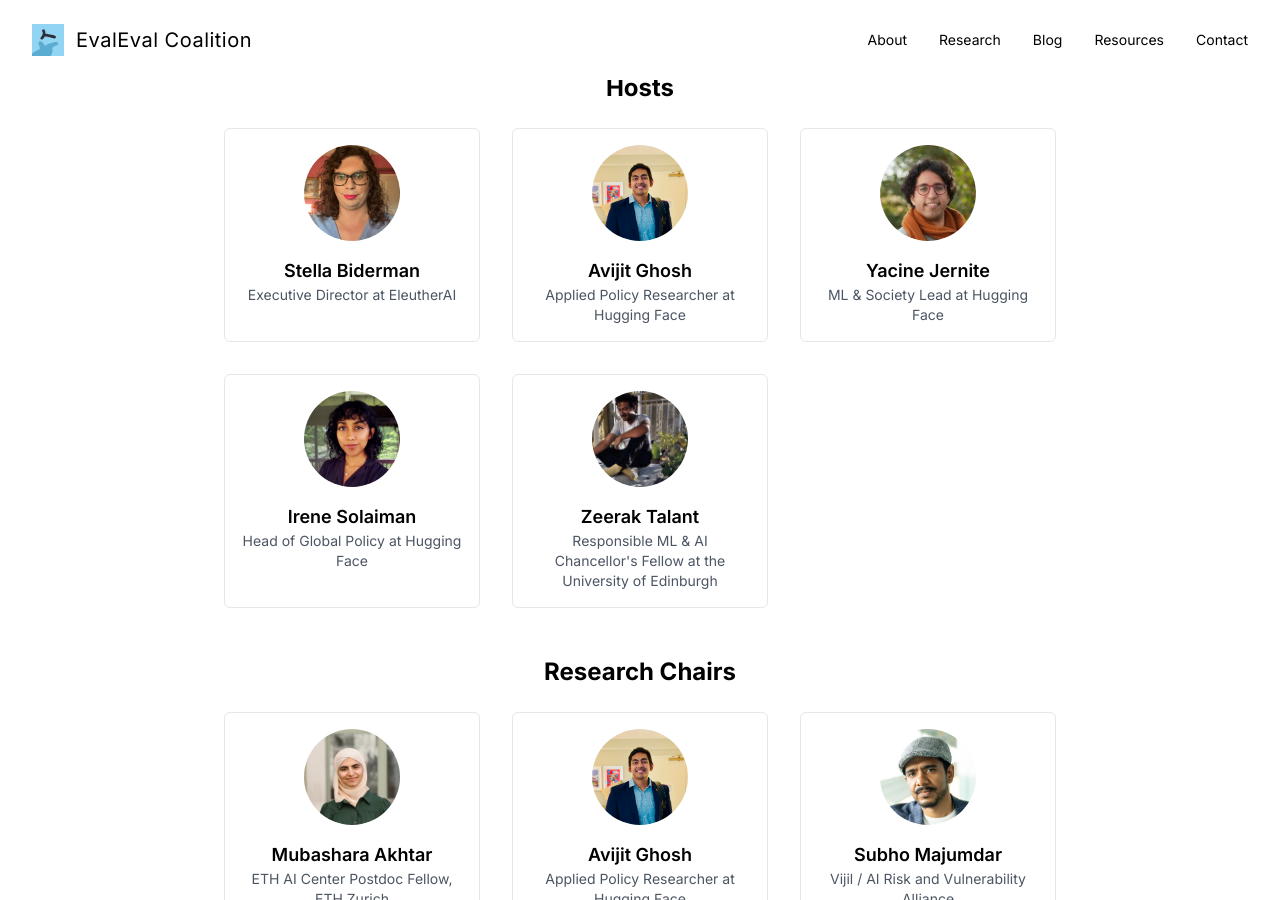
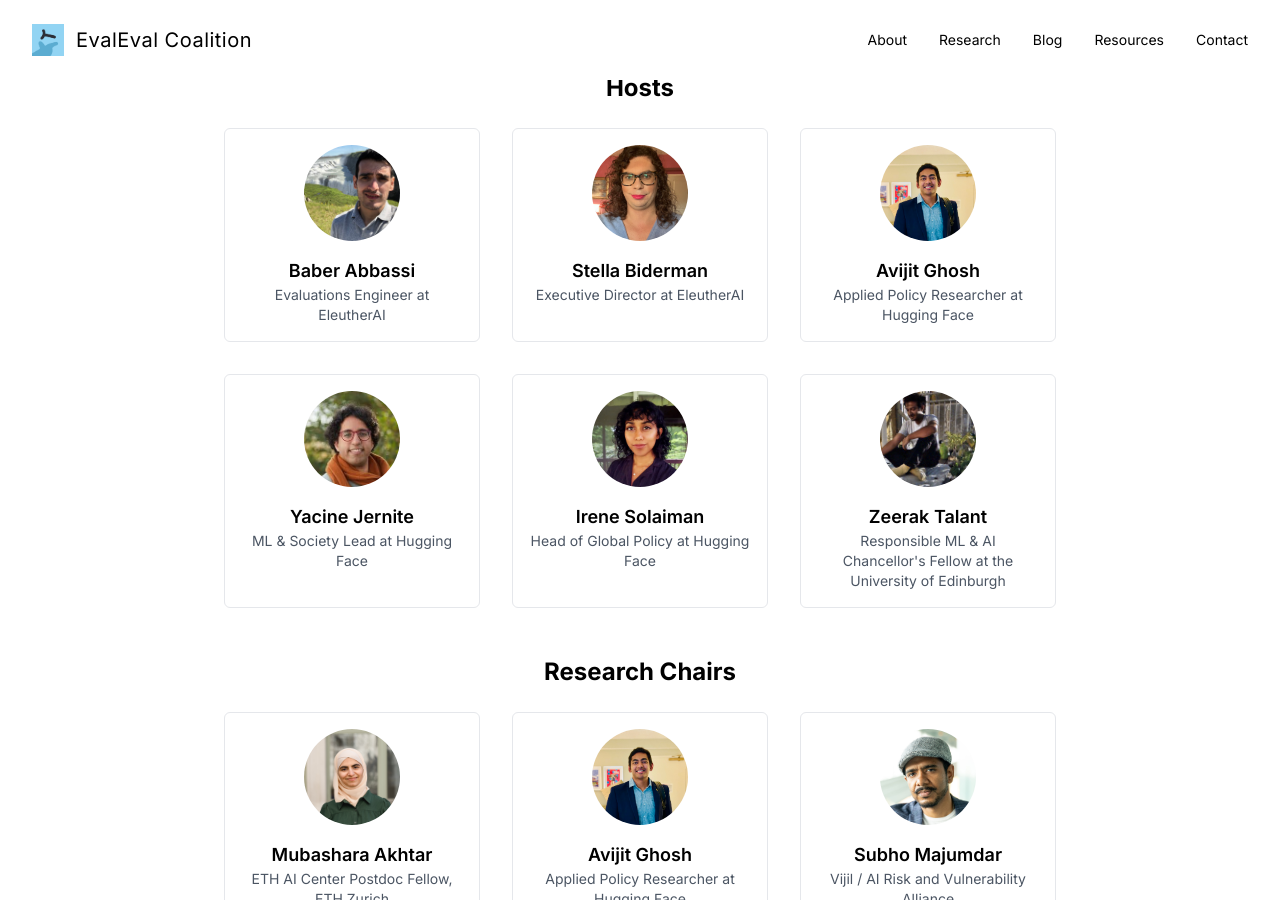
Before and after one commit to evaleval/evaleval.github.io, a Jekyll site: the page built from about.md, in a window 1280 px wide and 900 px high, scrolled down 828 px. Built offline with Jekyll 4.4.1, drawn with Linux system fonts in a browser that asks for light colours; nearby versions of some CDN libraries.

Commit message:
Update hosts and fix hamburger menu

```diff
--- a/_data/team.yml
+++ b/_data/team.yml
@@ -209,8 +209,9 @@
   role: Infrastructure Chair
   subheading: Evaluations Engineer at EleutherAI
   link: https://www.linkedin.com/in/baber-abbasi/?originalSubdomain=uk
-  photo: assets/img/team/
+  photo: assets/img/team/baber-abbassi.jpg
   affiliations:
     - infra
+    - host
   projects:
     - lm-harness
--- a/_includes/navigation.html
+++ b/_includes/navigation.html
@@ -5,6 +5,8 @@
       <img src="{{ '/assets/img/logo-square.png' | relative_url }}" alt="EvalEval Logo" class="h-8 w-8 object-contain">
       <span class="inline-block align-middle">EvalEval Coalition</span>
     </a>
+
+    <!-- Desktop Menu -->
     <div class="hidden md:flex space-x-8">
       <a href="{{ '/about/' | relative_url }}" class="nav-link text-sm">About</a>
       <a href="{{ '/projects/' | relative_url }}" class="nav-link text-sm">Research</a>
@@ -12,8 +14,19 @@
       <a href="{{ '/resources/' | relative_url }}" class="nav-link text-sm">Resources</a>
       <a href="{{ '/#contact' | relative_url }}" class="nav-link text-sm">Contact</a>
     </div>
-        <button class="md:hidden">
+
+    <!-- Hamburger Button -->
+    <button id="menu-toggle" class="md:hidden focus:outline-none">
       <i class="fas fa-bars text-xl"></i>
     </button>
   </div>
+
+  <!-- Mobile Menu -->
+  <div id="mobile-menu" class="hidden flex-col mt-4 space-y-4 md:hidden px-4">
+    <a href="{{ '/about/' | relative_url }}" class="nav-link text-sm">About</a>
+    <a href="{{ '/projects/' | relative_url }}" class="nav-link text-sm">Research</a>
+    <a href="{{ '/blog/' | relative_url }}" class="nav-link text-sm">Blog</a>
+    <a href="{{ '/resources/' | relative_url }}" class="nav-link text-sm">Resources</a>
+    <a href="{{ '/#contact' | relative_url }}" class="nav-link text-sm">Contact</a>
+  </div>
 </nav>
```
Also changed, not shown: assets/img/team/baber-abbassi.jpg (added). Lines whose indentation alone changed are shown as unchanged.
